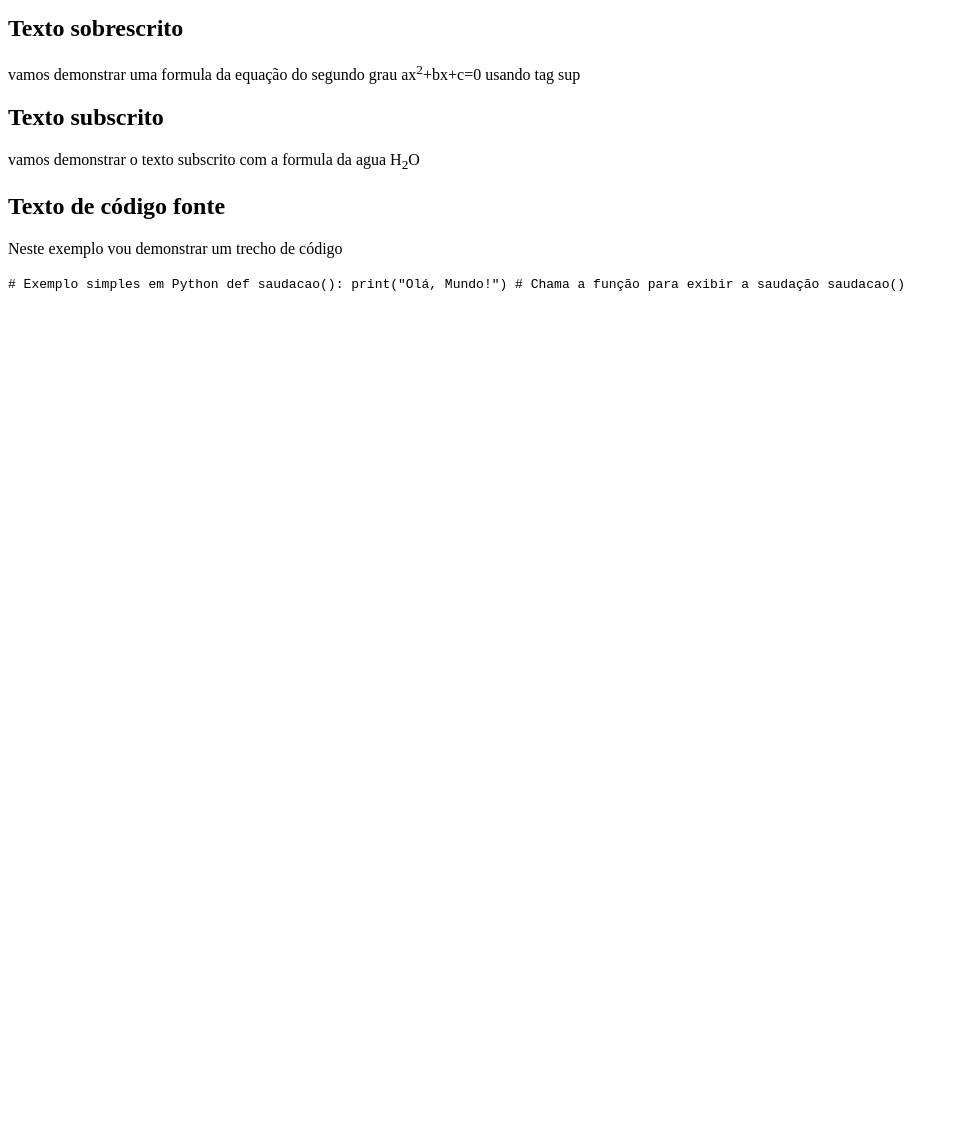
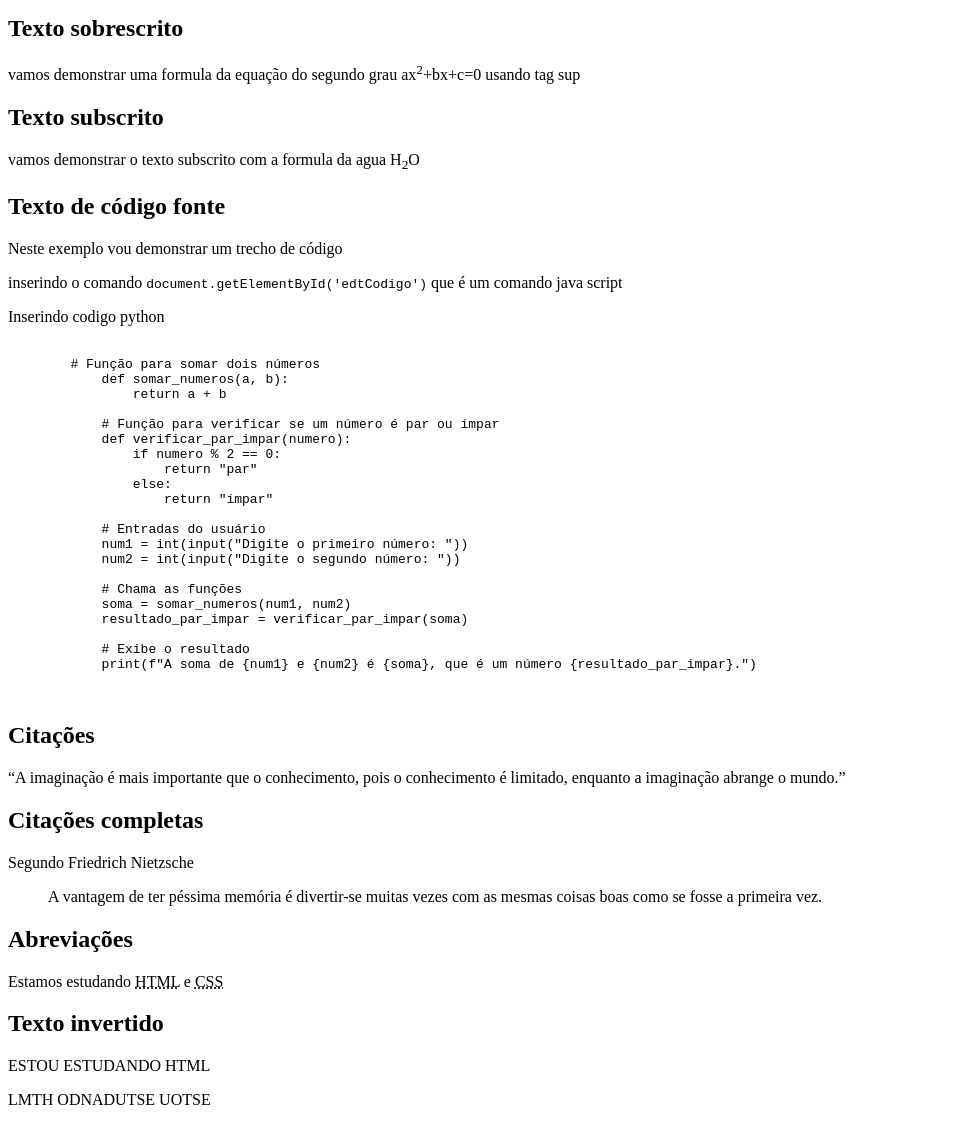
Before and after one commit to izabellyrubiac/CSW-CC1N, a plain HTML site: page Aula 05/index.html in a window 1280 px wide. Shown: the part 1016-2141 px from the top of the page, without its empty margins (0-958 px from the left). Before the commit the page ends 1316 px from the top, so only its background shows below. Drawn offline with Linux system fonts and the light colour scheme.

Commit message:
Update index.html

```diff
--- a/Aula 05/index.html
+++ b/Aula 05/index.html
@@ -38,15 +38,48 @@
     <p>vamos demonstrar o texto subscrito com a formula da agua H<sub>2</sub>O</p>
     <h2><strong>Texto de código fonte</strong></h2>
     <p> Neste exemplo vou demonstrar um trecho de código</p>
-    <code># Exemplo simples em Python
+    <p>inserindo o comando <code>document.getElementById('edtCodigo')</code> que é um comando java script</p>
+    <p>Inserindo codigo python</p>
+    <pre><code>
+        # Função para somar dois números
+            def somar_numeros(a, b):
+                return a + b
 
-        def saudacao():
-            print("Olá, Mundo!")
+            # Função para verificar se um número é par ou ímpar
+            def verificar_par_impar(numero):
+                if numero % 2 == 0:
+                    return "par"
+                else:
+                    return "ímpar"
 
-        # Chama a função para exibir a saudação
-        saudacao()
-        </code>
+            # Entradas do usuário
+            num1 = int(input("Digite o primeiro número: "))
+            num2 = int(input("Digite o segundo número: "))
 
+            # Chama as funções
+            soma = somar_numeros(num1, num2)
+            resultado_par_impar = verificar_par_impar(soma)
+
+            # Exibe o resultado
+            print(f"A soma de {num1} e {num2} é {soma}, que é um número {resultado_par_impar}.")
+
+    </code></pre>
+
+    <h2>Citações</h2>
+    <q>A imaginação é mais importante que o conhecimento, pois o conhecimento é limitado, enquanto a imaginação abrange o mundo.</q>
+
+    <h2><strong>Citações completas</strong></h2>
+    <p>Segundo Friedrich Nietzsche</p>
+    <blockquote cite="https://www.pensador.com/frases_de_escritores_famosos/">A vantagem de ter
+        péssima memória é divertir-se muitas vezes com as mesmas coisas boas como se fosse a primeira vez.
+    </blockquote>
+
+    <h2>Abreviações</h2>
+    <p>Estamos estudando <abbr title="HiperText Markup Language">HTML</abbr> e <abbr title="Cascate Style Sheet"> CSS </abbr></p>
+
+    <h2><strong>Texto invertido</strong></h2>
+    <p><bdo dir="ltr">ESTOU ESTUDANDO HTML</bdo></p>
+    <p><bdo dir="rtl">ESTOU ESTUDANDO HTML</bdo></p>
 
 
 
```
